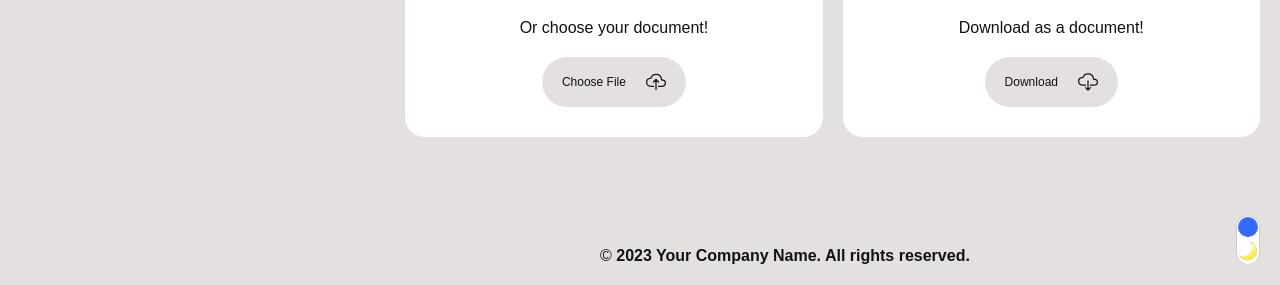
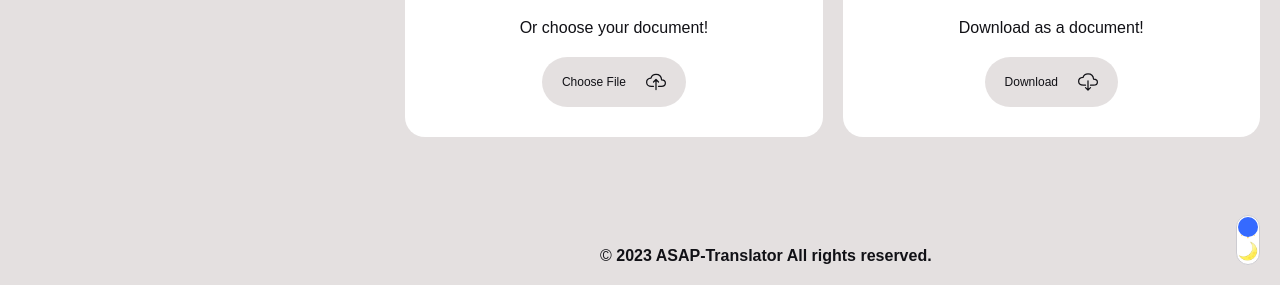
Before and after one commit to SomnathBiswas/CodeClauseInternship_ASAP-Translator, a plain HTML site: page index.html in a window 1280 px wide. Shown: the part 515-800 px from the top of the page. Drawn offline with nearby package versions, Linux system fonts and the light colour scheme.

Commit message:
Update index.html

```diff
--- a/index.html
+++ b/index.html
@@ -103,7 +103,7 @@
 
 
     <footer>
-      <p>&copy; <b>2023 Your Company Name. All rights reserved.</b></p>
+      <p>&copy; <b>2023 ASAP-Translator All rights reserved.</b></p>
     </footer>
 
     <script src="languages.js"></script>
```
